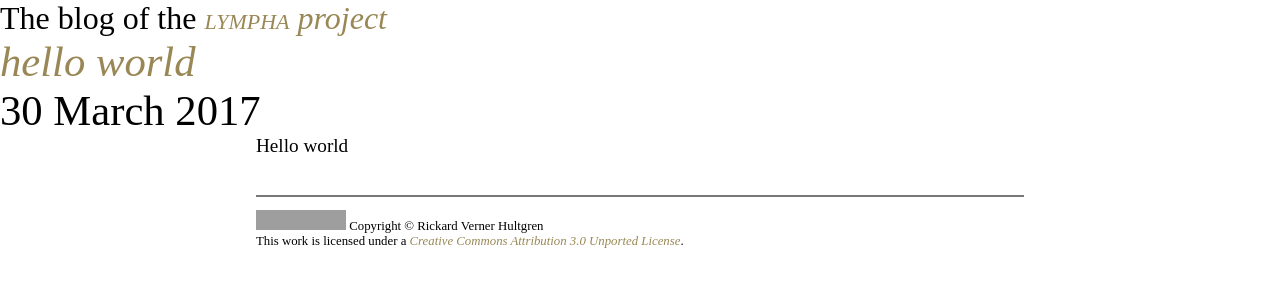
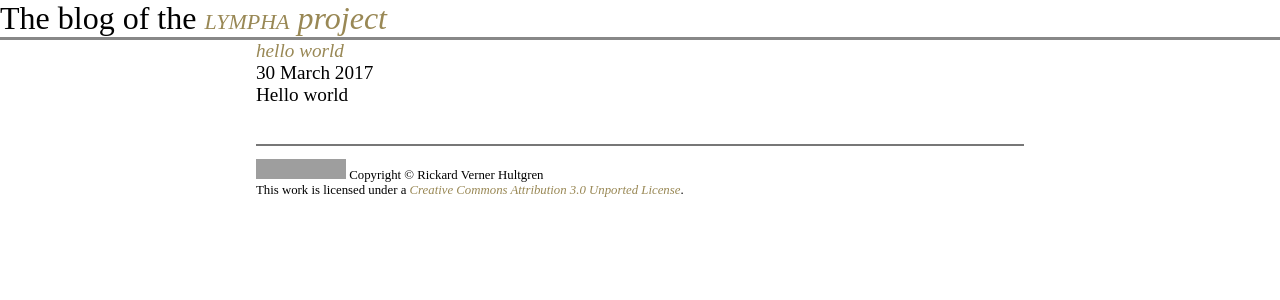
Before and after one commit to RickardHultgren/LYMPHA, a Jekyll site: the page built from _posts/2017-03-30-hello-world.md, in a window 1280 px wide. Shown: the top 300 px of the page. Built offline with Jekyll 4.4.1, drawn with Linux system fonts in a browser that asks for light colours; some web fonts are replaced; grey boxes are pictures that could not be loaded.

Commit message:
Update post.html

```diff
--- a/_layouts/post.html
+++ b/_layouts/post.html
@@ -7,15 +7,12 @@
 </head>
 <body style="font-family:Signika Negative">
 <p style="container">
-  <div style="font-size:0.75em;">The blog of the <a href="http://rickardhultgren.github.io/lympha/index"><span class="sc">lympha</span> project</a></div>
+  <div style="font-size:0.75em;border-bottom:0.1em solid #888888;">The blog of the <a href="http://rickardhultgren.github.io/lympha/index"><span class="sc">lympha</span> project</a></div>
   <p>
-      <div id='content'>
-
 <a href="{{ page.url }}">{{ page.title }}</a><br>
     {{ page.date | date: "%-d %B %Y" }}<br>
         {{ content }}
 
-      </div>
 {% include footer.html %}
   </body>
 </html>
```
